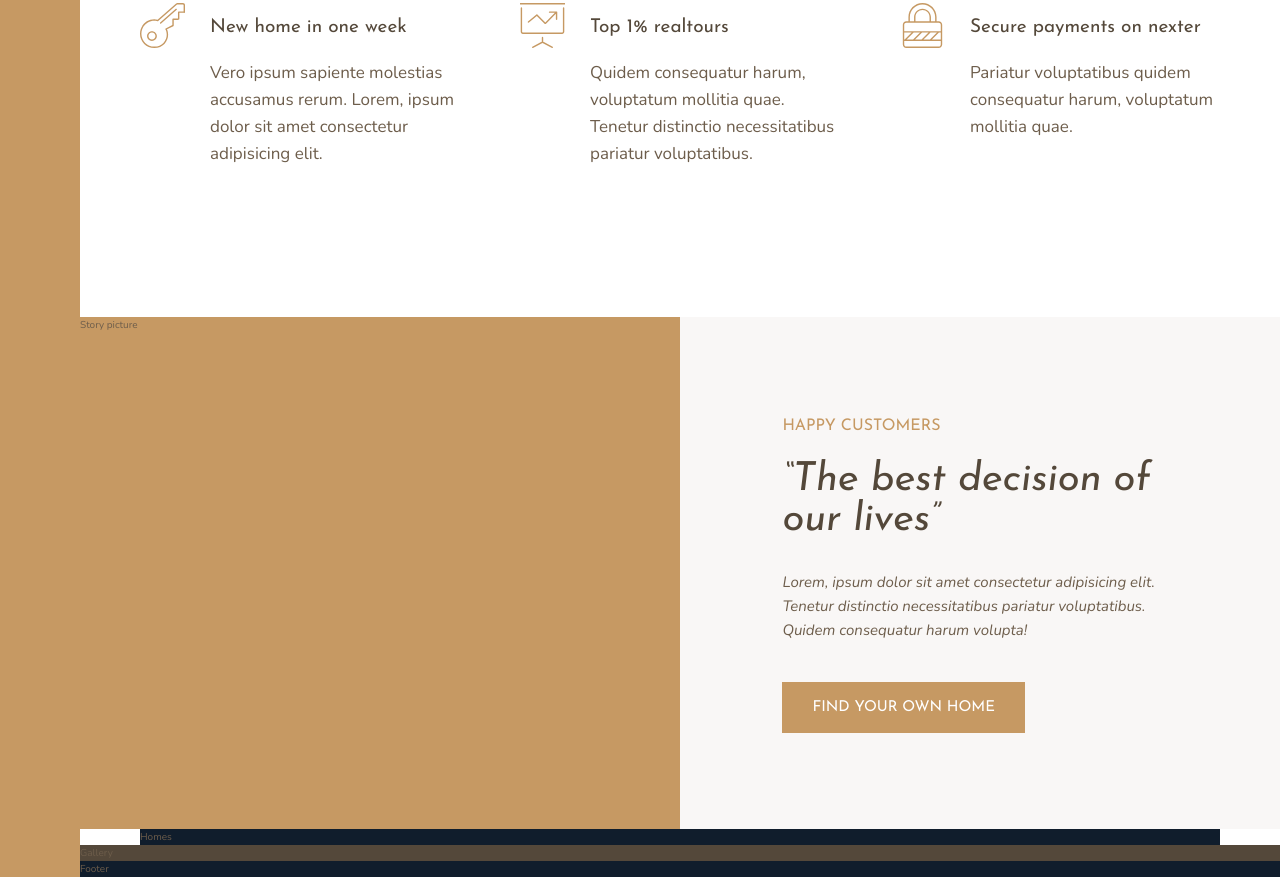
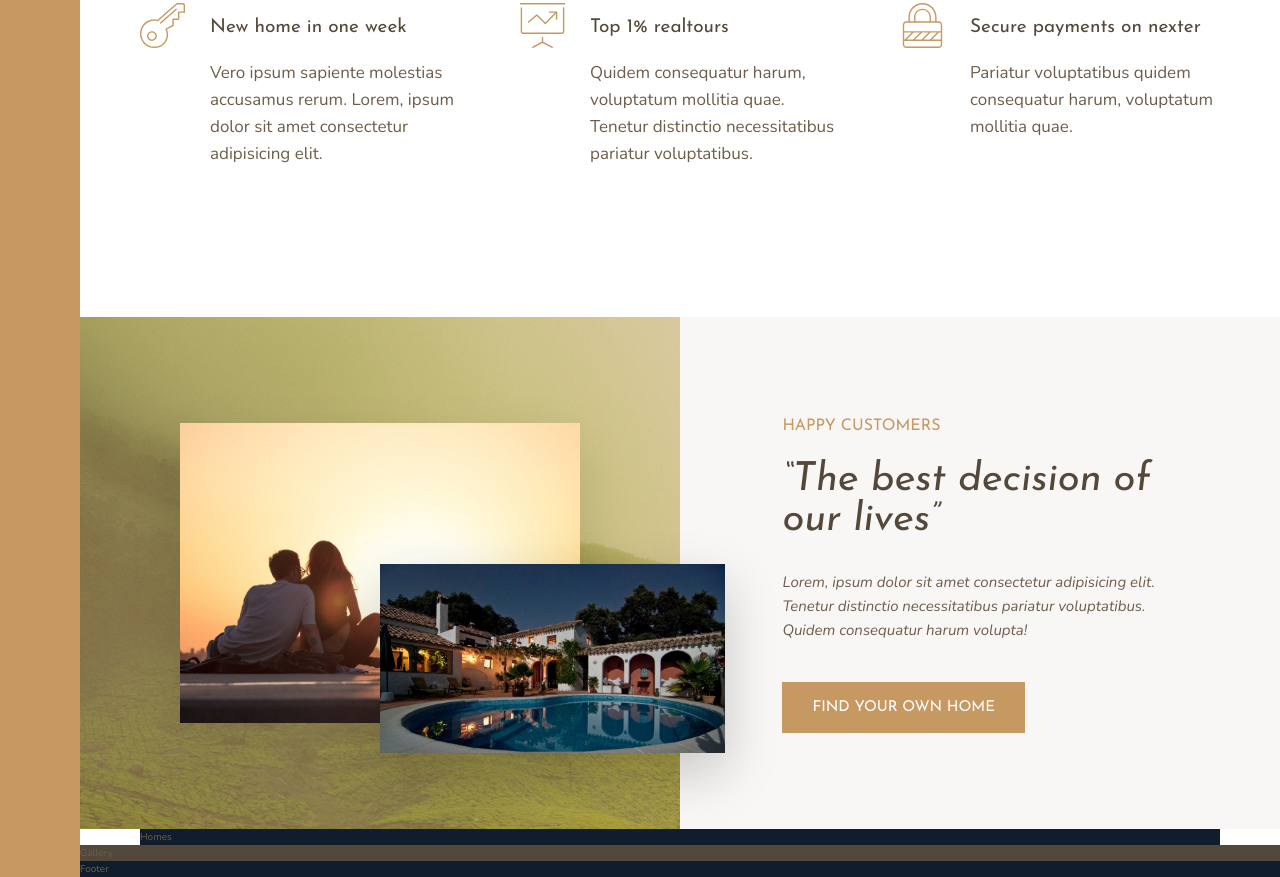
Before and after one commit to KVoronova/Nexter-landing-grid, a website: page index.html in a window 1280 px wide. Shown: the part 991-1868 px from the top of the page. Drawn offline with nearby package versions, Linux system fonts and the light colour scheme.

Commit message:
create second part of story block

```diff
--- a/index.html
+++ b/index.html
@@ -76,7 +76,8 @@
     </section>
 
     <div class="story__pictures">
-        Story picture
+       <img src="img/story-1.jpeg" alt="Couple in new house" class="story__img--1">
+       <img src="img/story-2.jpeg" alt="New house" class="story__img--2">
     </div>
 
     <div class="story__content">
--- a/sass/_story.scss
+++ b/sass/_story.scss
@@ -2,6 +2,27 @@
     &__pictures {
     background-color: $color-primary;
     grid-column: full-start / col-end 4;
+    background-image: linear-gradient(rgba($color-primary, .5), rgba($color-primary, .5)), url(../img/back.jpg);
+
+    display: grid;
+    grid-template-rows: repeat(6, 1fr);
+    grid-template-columns: repeat(6, 1fr);
+    align-items: center;
+    }
+
+    &__img--1{
+    width: 100%;
+    grid-row: 2 / 6;
+    grid-column: 2 / 6;
+    box-shadow: 0 2rem 5rem rgba(#000, .1);
+    }
+
+    &__img--2 {
+    width: 115%;
+    grid-row: 4 / 6;
+    grid-column: 4 / 7;
+    z-index: 20;
+    box-shadow: 0 2rem 5rem rgba(#000, .2);
     }
 
     &__content {
```
Also changed, not shown: css/style.css.
